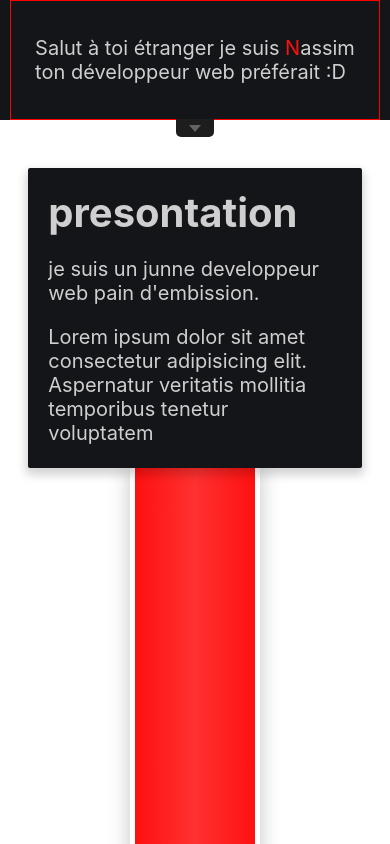
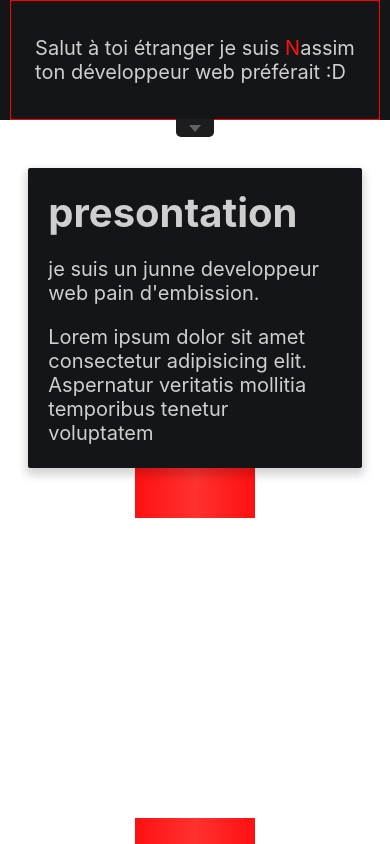
Before and after one commit to NG20NG/portfoliong, a Next.js app: page / in a window 390 px wide. Shown: the top 844 px of the page. Built offline with nearby package versions, Linux system fonts and the light colour scheme.

Commit message:
'update'

```diff
--- a/styles/index.module.css
+++ b/styles/index.module.css
@@ -13,7 +13,7 @@
   background-repeat: no-repeat;
   background-size: 300px;
   display: flex;
-  justify-content: center;
+  justify-content: flex-start;
   align-items: center;
 }
 .leftBar {
@@ -29,7 +29,7 @@
   box-shadow: 0px 0px 20px 0px rgba(0, 0, 0, 0.322);
   padding: 20px;
   position: relative;
-  z-index: 5;
+  z-index: 3;
   background-color: var(--background-black-grey);
   color: var(--white-text-color);
 }
@@ -64,14 +64,17 @@
   width: 35%;
   height: 500px;
   box-shadow: 0px 0px 20px 0px rgba(0, 0, 0, 0.233);
+  position: relative;
+  z-index: 3;
 }
 @media only screen and (max-width: 600px) {
-  .leftBarDescriptionCard::after {
-    display: none;
-  }
   .cards {
     flex-direction: column;
     position: relative;
+    height: 2000px;
+  }
+  .leftBarDescriptionCard::after {
+    display: none;
   }
   .cards::after {
     content: "";
@@ -92,6 +95,13 @@
     width: 90%;
     height: fit-content;
   }
+  .rightBar {
+    width: 90%;
+    height: 300px;
+    background-color: white;
+    margin-top: 50px;
+    box-shadow: none;
+  }
   .leftBarDescriptionCard {
     width: 100%;
     height: 300px;
```
